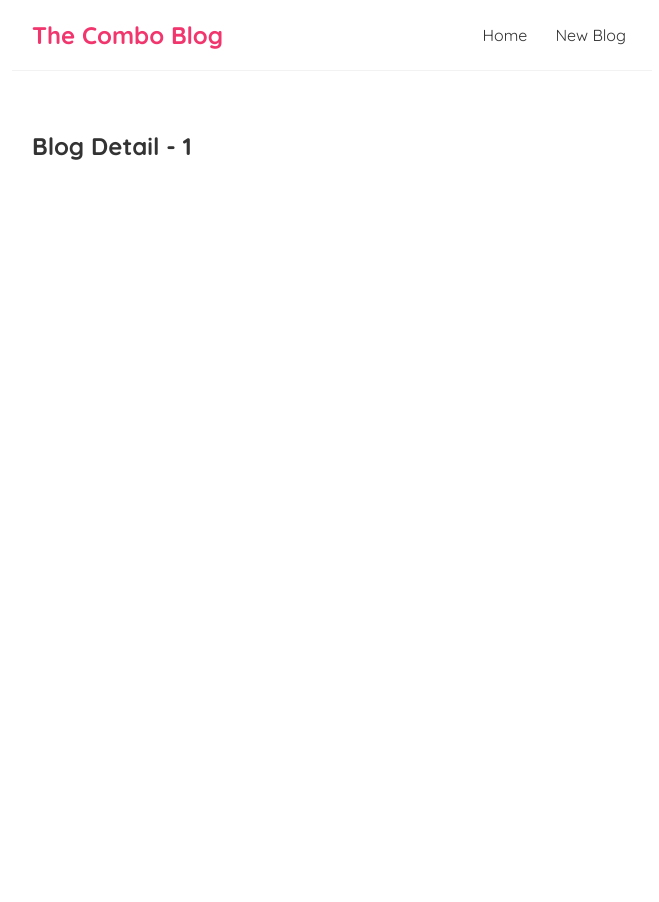
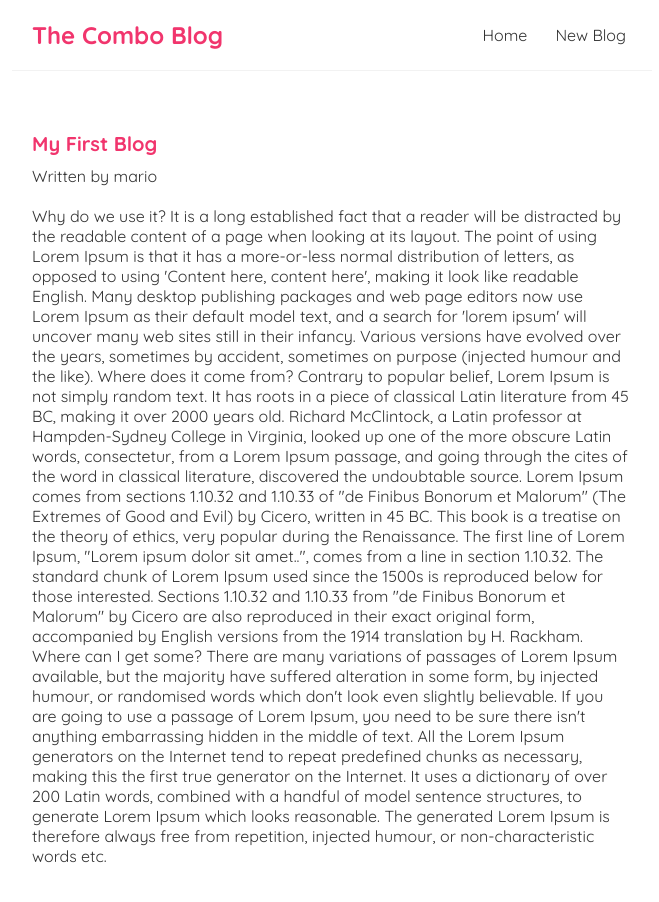
Before and after one commit to Ozioma45/Combo_blog-React, a React (Vite) app: page /blogs/1 in a window 1280 px wide. Shown: the top 902 px of the page, without its empty margins (308-967 px from the left). Before the commit the page ends 800 px from the top, so only its background shows below. Built offline with nearby package versions, Linux system fonts and the light colour scheme; data requests are answered from the project's data file.

Commit message:
Re-using a custom hook

```diff
--- a/src/BlogDetails.jsx
+++ b/src/BlogDetails.jsx
@@ -1,11 +1,25 @@
 import { useParams } from "react-router-dom";
+import UseFetch from "./UseFetch";
 
 export default function BlogDetails() {
   const { id } = useParams();
+  const {
+    data: blog,
+    isPending,
+    error,
+  } = UseFetch("http://localhost:8000/blogs/" + id);
 
   return (
     <div className="blog-detail">
-      <h2>Blog Detail - {id}</h2>
+      {isPending && <div>Loading...</div>}
+      {error && <div>{error}</div>}
+      {blog && (
+        <article>
+          <h2>{blog.title}</h2>
+          <p>Written by {blog.author}</p>
+          <div>{blog.body}</div>
+        </article>
+      )}
     </div>
   );
 }
--- a/src/index.css
+++ b/src/index.css
@@ -52,3 +52,21 @@
 .blog-preview a {
   text-decoration: none;
 }
+
+/* blog details page */
+.blog-detail h2 {
+  font-size: 20px;
+  color: #f1356d;
+  margin-bottom: 10px;
+}
+.blog-detail div {
+  margin: 20px 0;
+}
+.blog-detail button {
+  background: #f1356d;
+  color: #fff;
+  border: 0;
+  padding: 8px;
+  border-radius: 8px;
+  cursor: pointer;
+}
```
